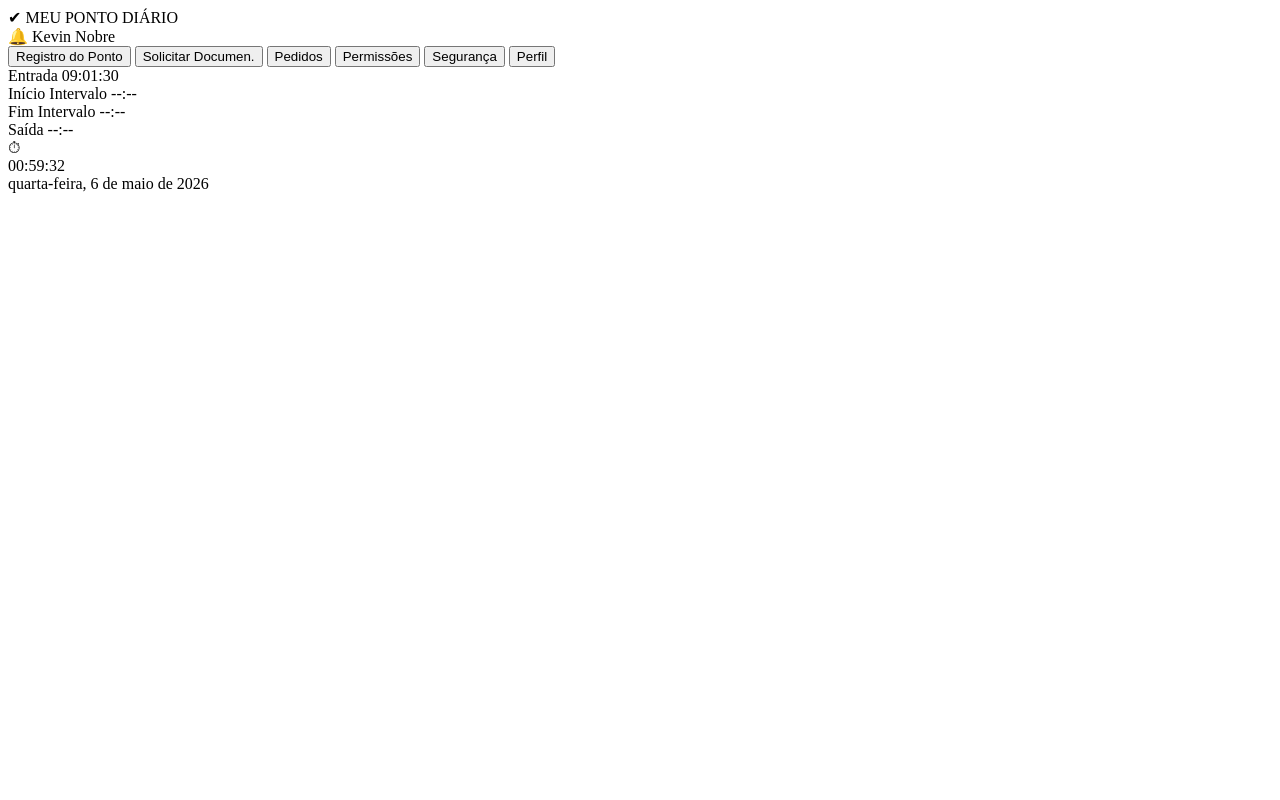
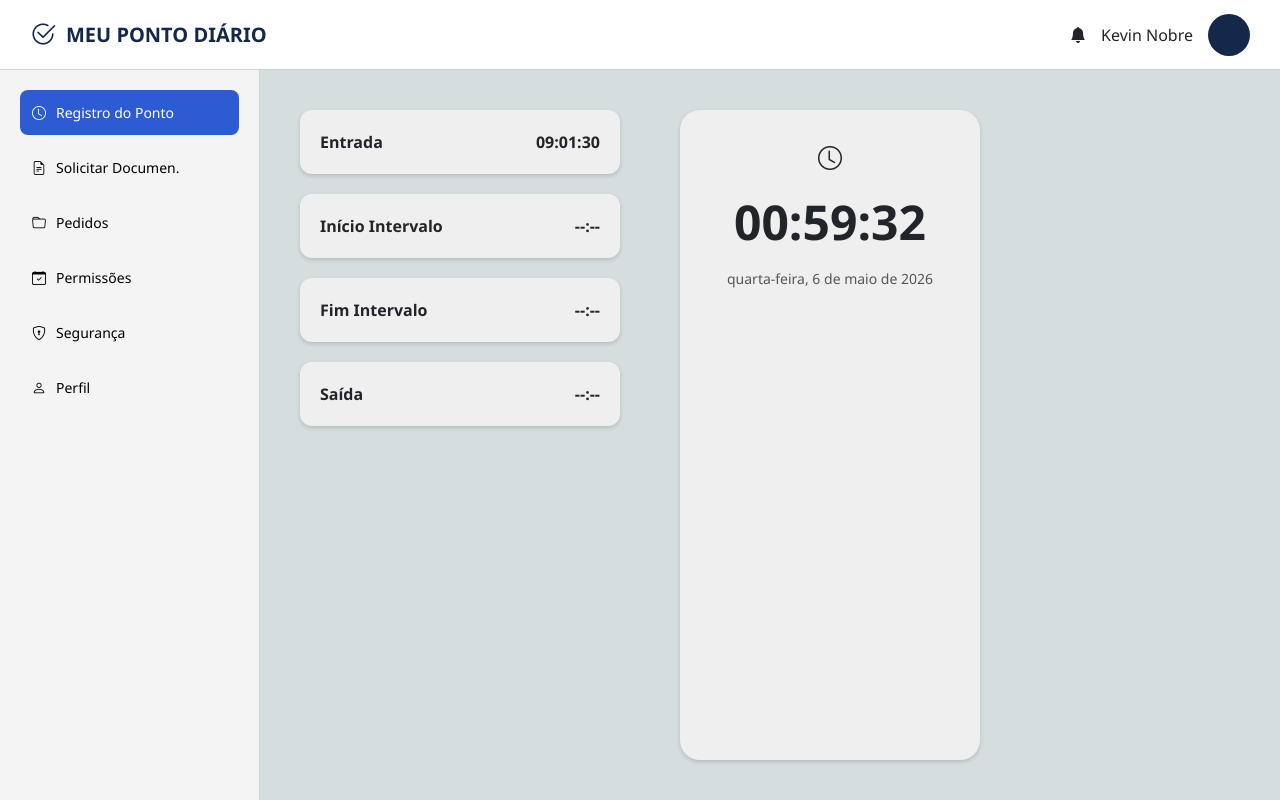
Before and after one commit to laurabrazmarquesxavier3a2/Meu-Ponto-Diario, a PHP site: page /pontoF.php in a window 1280 px wide. Run offline with PHP 8.4, Linux system fonts and the light colour scheme.

Commit message:
vamo ver

```diff
--- a/css/style-funcionario.css
+++ b/css/style-funcionario.css
@@ -1,44 +1,133 @@
 body {
+  margin: 0;
+  font-family: 'Segoe UI', sans-serif;
   background-color: #D6DDDE;
+}
+
+/* HEADER */
+.topbar {
+  height: 70px;
+  background: #fff;
+  display: flex;
+  justify-content: space-between;
+  align-items: center;
+  padding: 0 30px;
+  border-bottom: 1px solid #cfcfcf;
+}
+
+.logo {
+  display: flex;
+  align-items: center;
+  gap: 10px;
+  font-weight: bold;
+  color: #14284b;
+  font-size: 20px;
+}
+
+.logo i {
+  font-size: 26px;
+}
+
+.user-area {
+  display: flex;
+  align-items: center;
+  gap: 15px;
+}
+
+.avatar {
+  width: 42px;
+  height: 42px;
+  background: #14284b;
+  border-radius: 50%;
+}
+
+/* LAYOUT */
+.layout {
+  display: flex;
 }
 
 /* SIDEBAR */
 .sidebar {
-  width: 250px;
-  height: 100vh;
+  width: 260px;
+  height: calc(100vh - 70px);
+  background: #f4f4f4;
+  padding: 20px;
+  border-right: 1px solid #d0d0d0;
+}
+
+.menu {
+  width: 100%;
+  padding: 12px;
+  margin-bottom: 10px;
+  border: none;
+  background: transparent;
+  text-align: left;
+  border-radius: 8px;
+  display: flex;
+  align-items: center;
+  gap: 10px;
+  font-size: 14px;
+}
+
+.menu.active {
+  background: #2d5bd1;
+  color: white;
+}
+
+.menu:hover {
+  background: #e4e4e4;
+}
+
+/* CONTEÚDO */
+.content {
+  flex: 1;
+  display: flex;
+  gap: 60px;
+  padding: 40px;
 }
 
 /* CARDS */
-.card-custom {
-  border-radius: 10px;
-  box-shadow: 0 2px 5px rgba(0,0,0,0.1);
-  background-color: white;
+.cards {
+  display: flex;
+  flex-direction: column;
+  gap: 20px;
+  width: 320px;
+}
+
+.card-box {
+  background: #efefef;
+  padding: 20px;
+  border-radius: 12px;
+  display: flex;
+  justify-content: space-between;
+  box-shadow: 0 2px 4px rgba(0,0,0,0.15);
+}
+
+.card-box span {
+  font-weight: 600;
 }
 
 /* RELÓGIO */
 .clock-box {
+  background: #efefef;
+  padding: 30px;
   border-radius: 20px;
-  box-shadow: 0 2px 5px rgba(0,0,0,0.1);
+  width: 300px;
+  text-align: center;
+  box-shadow: 0 2px 4px rgba(0,0,0,0.15);
+}
+
+.clock-box i {
+  font-size: 24px;
 }
 
 .clock {
   font-size: 48px;
   font-weight: bold;
+  margin: 10px 0;
 }
 
-/* AVATAR */
-.avatar {
-  width: 40px;
-  height: 40px;
-  background-color: #14284b;
-  border-radius: 50%;
+.date {
+  font-size: 14px;
+  color: #555;
 }
-
-/* BOTÕES SIDEBAR */
-.sidebar .btn {
-  border-radius: 8px;
-}
-
-.sidebar .btn-light:hover {
-  background-color: #e9ecef;
-}
--- a/pontoF.php
+++ b/pontoF.php
@@ -5,82 +5,78 @@
   <title>Meu Ponto Diário</title>
 
   <!-- Bootstrap -->
-  <link href="https://cdn.jsdelivr.net/npm/bootstrap@5.3.2/dist/css/bootstrap.min.css" rel="stylesheet/">
+  <link href="https://cdn.jsdelivr.net/npm/bootstrap@5.3.2/dist/css/bootstrap.min.css" rel="stylesheet">
+
+  <!-- Icons -->
+  <link href="https://cdn.jsdelivr.net/npm/bootstrap-icons/font/bootstrap-icons.css" rel="stylesheet">
 
   <!-- CSS -->
-  <link rel="stylesheet" href="css/style.funcionario.css">
-  <!-- Icons -->
-    <link href="https://cdn.jsdelivr.net/npm/bootstrap-icons/font/bootstrap-icons.css" rel="stylesheet">
+  <link rel="stylesheet" href="css/style-funcionario.css">
 </head>
+
 <body>
 
 <!-- HEADER -->
-<nav class="navbar navbar-light bg-white shadow-sm px-4 justify-content-between">
-  <span class="fw-bold text-primary fs-5">
-    ✔ MEU PONTO DIÁRIO
-  </span>
+<header class="topbar">
+  <div class="logo">
+    <i class="bi bi-check2-circle"></i>
+    <span>MEU PONTO DIÁRIO</span>
+  </div>
 
-  <div class="d-flex align-items-center gap-3">
-    <span>🔔</span>
+  <div class="user-area">
+    <i class="bi bi-bell-fill"></i>
     <span>Kevin Nobre</span>
     <div class="avatar"></div>
   </div>
-</nav>
+</header>
 
-<div class="d-flex">
+<div class="layout">
 
   <!-- SIDEBAR -->
-  <div class="sidebar bg-white border-end p-3">
-    <button class="btn btn-primary w-100 text-start mb-2">Registro do Ponto</button>
-    <button class="btn btn-light w-100 text-start mb-2">Solicitar Documen.</button>
-    <button class="btn btn-light w-100 text-start mb-2">Pedidos</button>
-    <button class="btn btn-light w-100 text-start mb-2">Permissões</button>
-    <button class="btn btn-light w-100 text-start mb-2">Segurança</button>
-    <button class="btn btn-light w-100 text-start">Perfil</button>
-  </div>
+  <aside class="sidebar">
+    <button class="menu active"><i class="bi bi-clock"></i> Registro do Ponto</button>
+    <button class="menu"><i class="bi bi-file-earmark-text"></i> Solicitar Documen.</button>
+    <button class="menu"><i class="bi bi-folder"></i> Pedidos</button>
+    <button class="menu"><i class="bi bi-calendar-check"></i> Permissões</button>
+    <button class="menu"><i class="bi bi-shield-lock"></i> Segurança</button>
+    <button class="menu"><i class="bi bi-person"></i> Perfil</button>
+  </aside>
 
-  <!-- MAIN -->
-  <div class="container-fluid p-4">
+  <!-- CONTEÚDO -->
+  <main class="content">
 
-    <div class="row">
+    <div class="cards">
 
-      <!-- CARDS -->
-      <div class="col-md-4 d-flex flex-column gap-3">
-
-        <div class="card card-custom p-3 d-flex flex-row justify-content-between">
-          <span>Entrada</span>
-          <span>09:01:30</span>
-        </div>
-
-        <div class="card card-custom p-3 d-flex flex-row justify-content-between">
-          <span>Início Intervalo</span>
-          <span>--:--</span>
-        </div>
-
-        <div class="card card-custom p-3 d-flex flex-row justify-content-between">
-          <span>Fim Intervalo</span>
-          <span>--:--</span>
-        </div>
-
-        <div class="card card-custom p-3 d-flex flex-row justify-content-between">
-          <span>Saída</span>
-          <span>--:--</span>
-        </div>
-
+      <div class="card-box">
+        <span>Entrada</span>
+        <strong>09:01:30</strong>
       </div>
 
-      <!-- RELÓGIO -->
-      <div class="col-md-4">
-        <div class="card clock-box p-4 text-center">
-          ⏱
-          <div class="clock" id="clock"></div>
-          <div id="date" class="text-muted"></div>
-        </div>
+      <div class="card-box">
+        <span>Início Intervalo</span>
+        <strong>--:--</strong>
+      </div>
+
+      <div class="card-box">
+        <span>Fim Intervalo</span>
+        <strong>--:--</strong>
+      </div>
+
+      <div class="card-box">
+        <span>Saída</span>
+        <strong>--:--</strong>
       </div>
 
     </div>
 
-  </div>
+    <!-- RELÓGIO -->
+    <div class="clock-box">
+      <i class="bi bi-clock"></i>
+      <div id="clock" class="clock"></div>
+      <div id="date" class="date"></div>
+    </div>
+
+  </main>
 
 </div>
 
```
